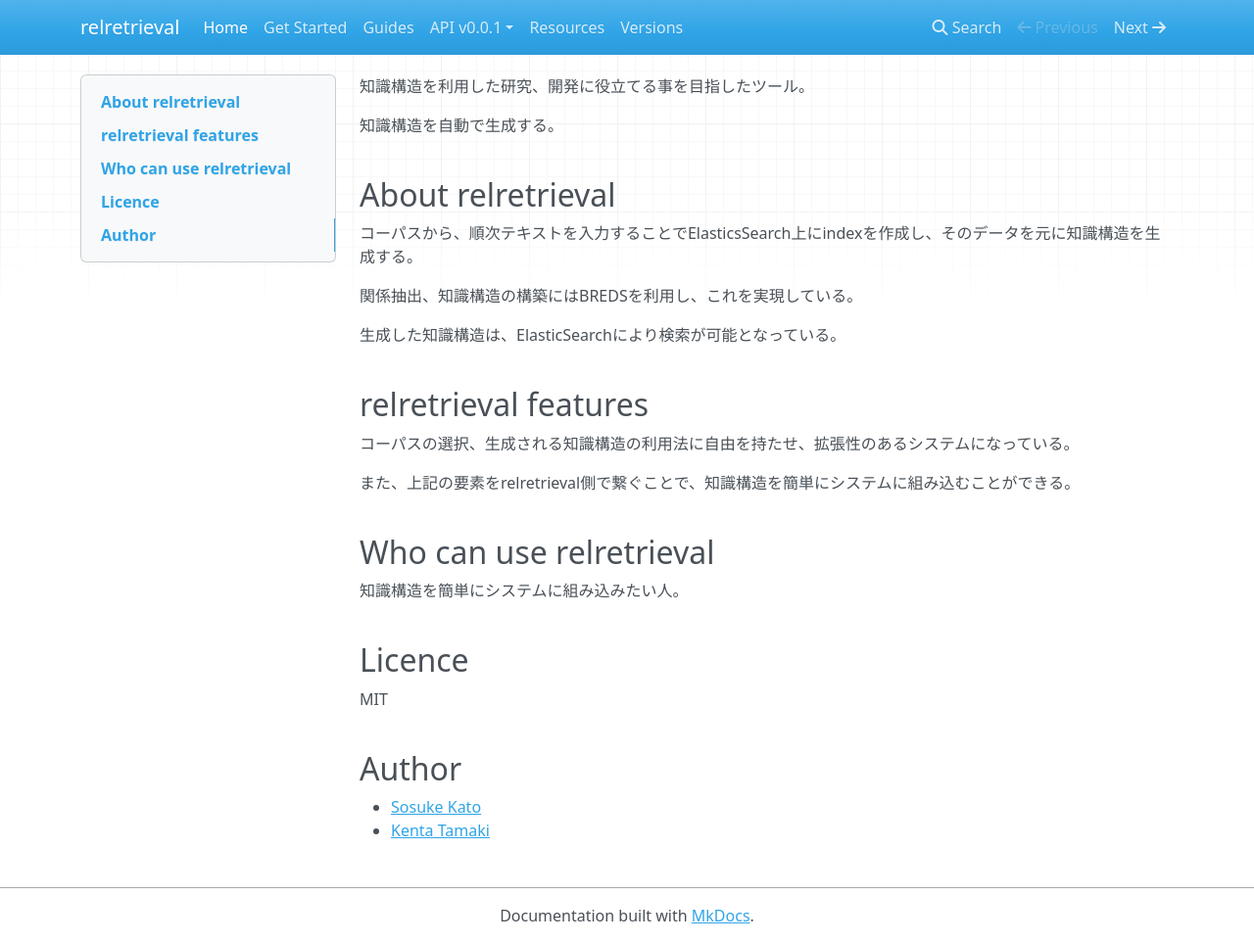
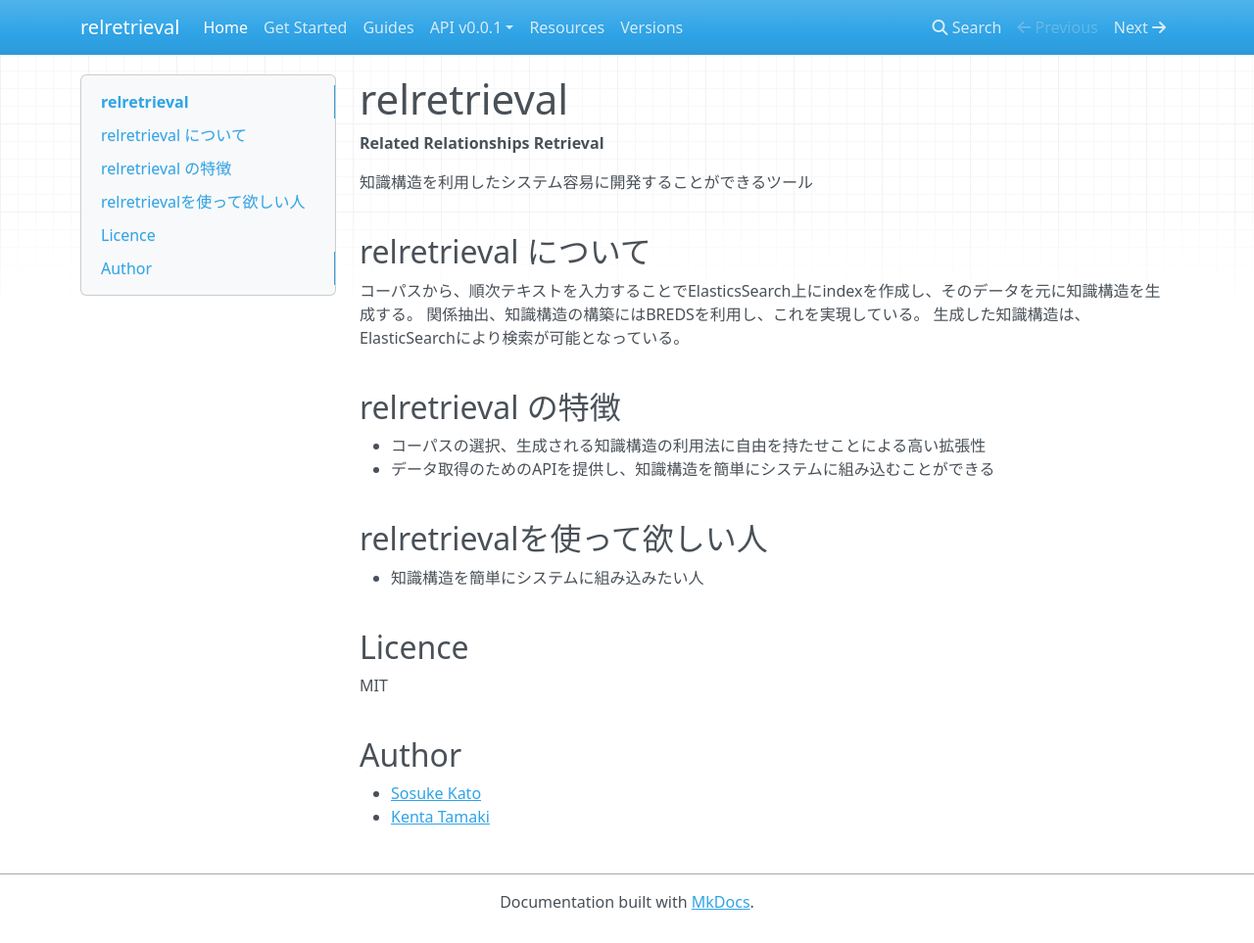
Before and after one commit to knowledge-retrieval/3r, an MkDocs documentation site: the page built from docs/index.md, in a window 1280 px wide and 963 px high. Shown: the whole window at 98% size. Built offline with MkDocs 1.6.1, drawn with Linux system fonts in a browser that asks for light colours; nearby versions of some CDN libraries; old or Windows-style settings are respelled for this version of MkDocs.

Commit message:
トップページを編集

```diff
--- a/docs/index.md
+++ b/docs/index.md
@@ -1,24 +1,23 @@
-知識構造を利用した研究、開発に役立てる事を目指したツール。
+# relretrieval
 
-知識構造を自動で生成する。
+**Related Relationships Retrieval**
 
-## About relretrieval
+知識構造を利用したシステム容易に開発することができるツール
+
+## relretrieval について
 
 コーパスから、順次テキストを入力することでElasticsSearch上にindexを作成し、そのデータを元に知識構造を生成する。
-
 関係抽出、知識構造の構築にはBREDSを利用し、これを実現している。
-
 生成した知識構造は、ElasticSearchにより検索が可能となっている。
 
-## relretrieval features
+## relretrieval の特徴
 
-コーパスの選択、生成される知識構造の利用法に自由を持たせ、拡張性のあるシステムになっている。
+* コーパスの選択、生成される知識構造の利用法に自由を持たせことによる高い拡張性
+* データ取得のためのAPIを提供し、知識構造を簡単にシステムに組み込むことができる
 
-また、上記の要素をrelretrieval側で繋ぐことで、知識構造を簡単にシステムに組み込むことができる。
+## relretrievalを使って欲しい人
 
-## Who can use relretrieval
-
-知識構造を簡単にシステムに組み込みたい人。
+* 知識構造を簡単にシステムに組み込みたい人
 
 ## Licence
 
```
